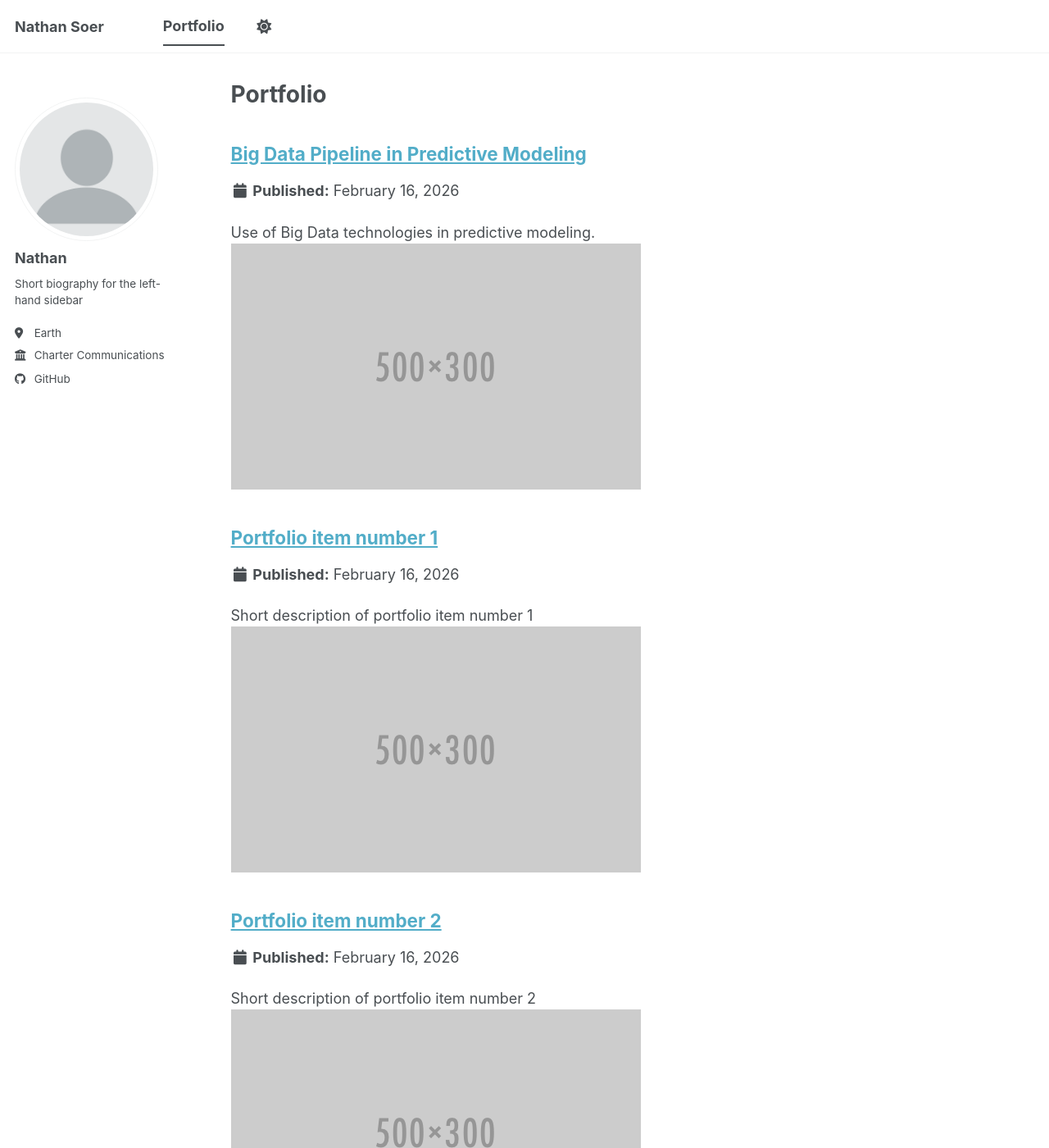
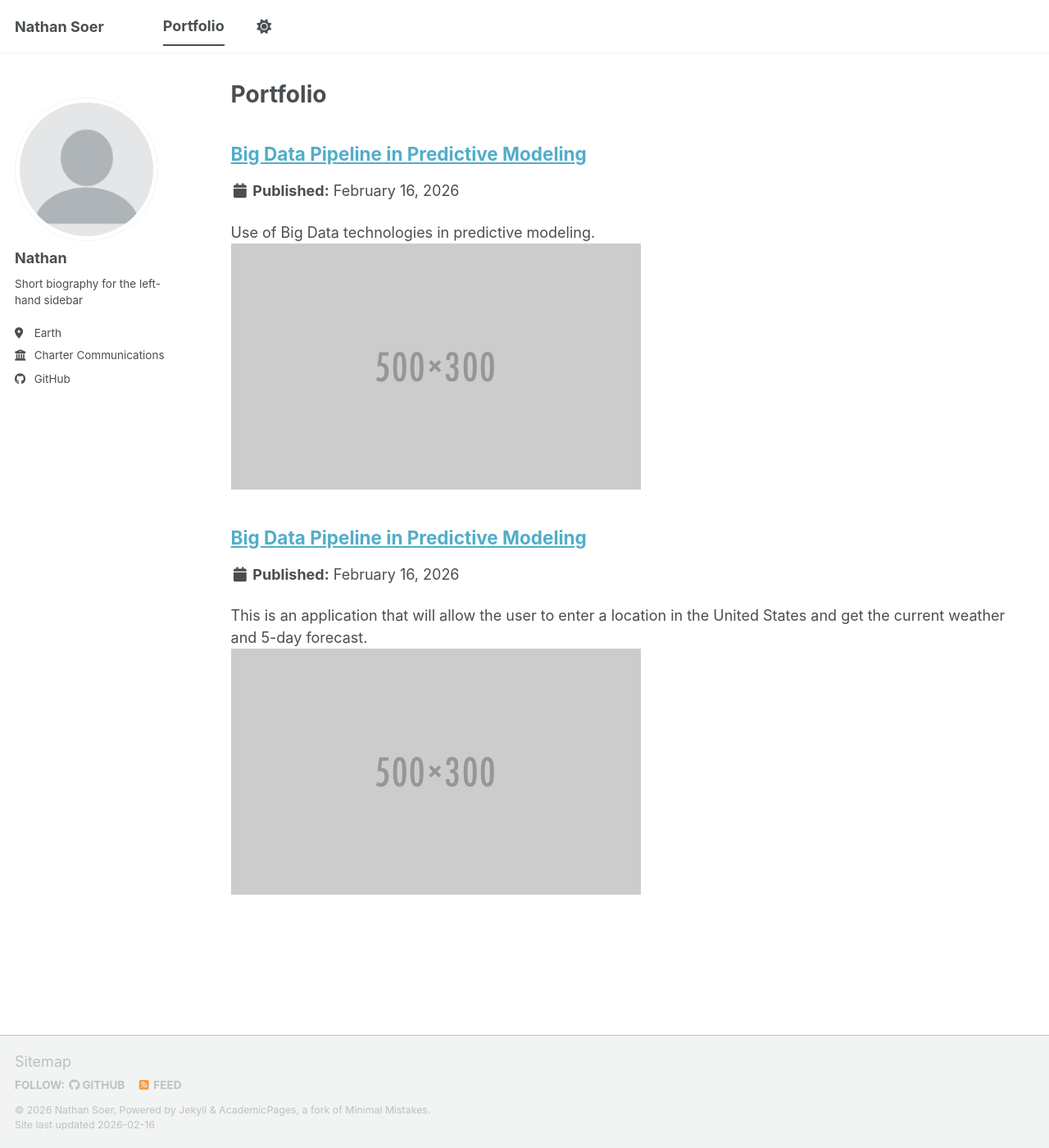
Before and after one commit to Riion8/Riion8.github.io, a Jekyll site: the page built from _pages/portfolio.html, in a window 1280 px wide and 1400 px high. Shown: the whole window at 82% size. Built offline with Jekyll 4.4.1, drawn with Linux system fonts in a browser that asks for light colours; a script bundle is joined from its source files by our own code; library files that are not in the unit come from our copies.

Commit message:
Updated Pages

```diff
--- /dev/null
+++ b/_portfolio/Python Based Weather App.md
@@ -0,0 +1,53 @@
+---
+
+title: "Big Data Pipeline in Predictive Modeling"
+
+excerpt: "This is an application that will allow the user to enter a location in the United States and get the current weather and 5-day forecast.<br/><img src='/images/500x300.png'>"
+
+collection: portfolio
+
+---
+
+# Requirements
+
+To use this repository please ensure that you have Python install with
+the following modules.
+
+-   Requests
+
+-   Json
+
+-   Columnar
+
+-   Pandas
+
+-   OS
+
+-   Datetime
+
+You will also need an API key from Open Weather Map. They have a free
+option to get an API key. Please use the link below to sign up for a
+free key if you do not have one.
+
+<https://home.openweathermap.org/users/sign_up>
+
+[Repository](https://github.com/Riion8/Data-Science-Portfolio/tree/main/Weather%20App)
+
+# Contents
+
+WeatherAppNoAPIKey.py -- Weather App
+
+USStateAbbreviations.csv -- State Names to Abbreviations mapping file
+
+# Usage
+
+1.  Input your API key into the variable "apikey"
+
+2.  Run the python code
+
+3.  Follow on screen prompts to get the weather
+
+# Summary
+
+At a high level this app takes in either a city/state or zip code and
+returns the current weather and 5-day forecast.
--- a/_portfolio/portfolio-1.md
+++ /dev/null
@@ -1,7 +0,0 @@
----
-title: "Portfolio item number 1"
-excerpt: "Short description of portfolio item number 1<br/><img src='/images/500x300.png'>"
-collection: portfolio
----
-
-This is an item in your portfolio. It can be have images or nice text. If you name the file .md, it will be parsed as markdown. If you name the file .html, it will be parsed as HTML.
--- a/_portfolio/portfolio-2.html
+++ /dev/null
@@ -1,7 +0,0 @@
----
-title: "Portfolio item number 2"
-excerpt: "Short description of portfolio item number 2 <br/><img src='/images/500x300.png'>"
-collection: portfolio
----
-
-This is an item in your portfolio. It can be have images or nice text. If you name the file .md, it will be parsed as markdown. If you name the file .html, it will be parsed as HTML.
```
Also changed, not shown: _pages/about.md (+2 -0 lines).
